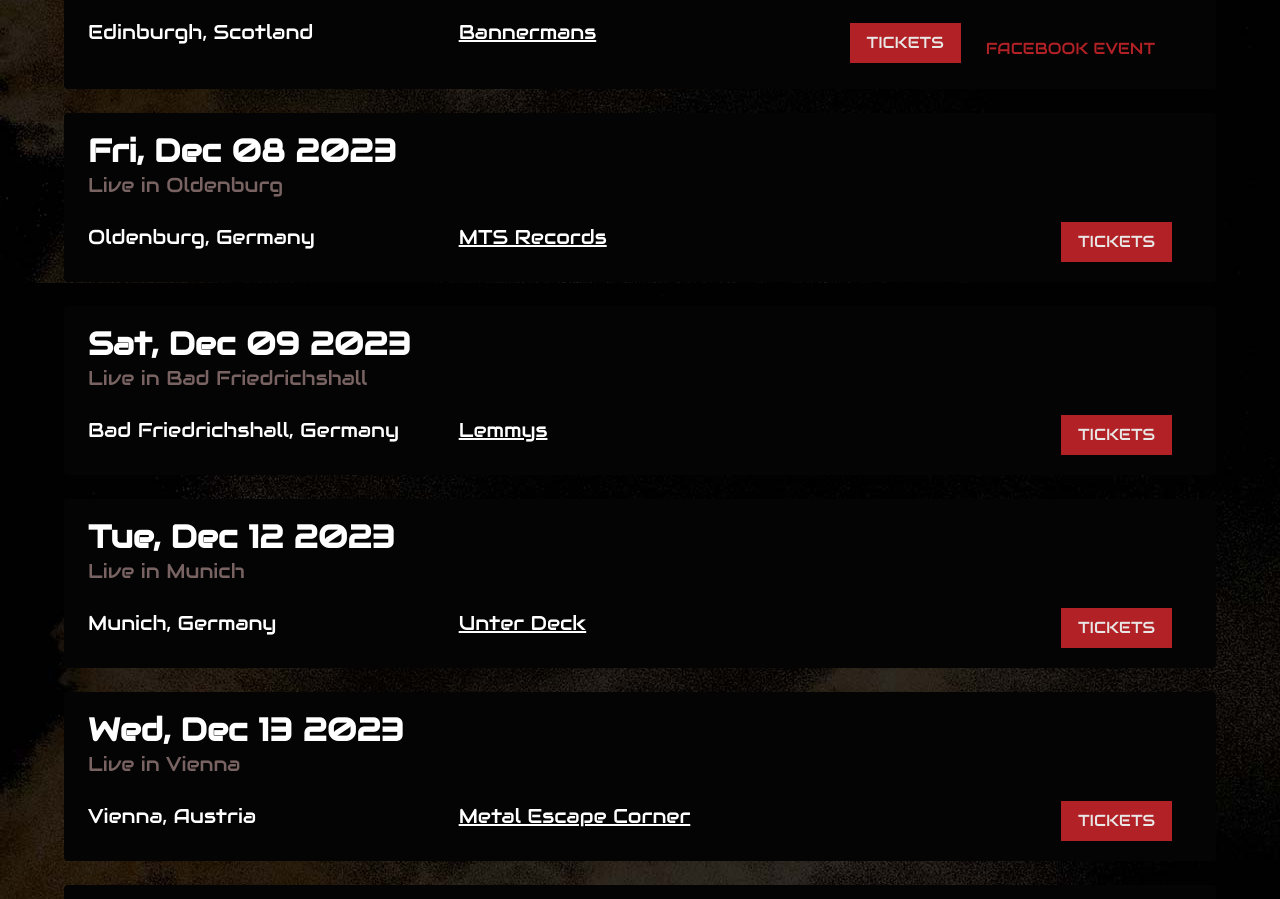
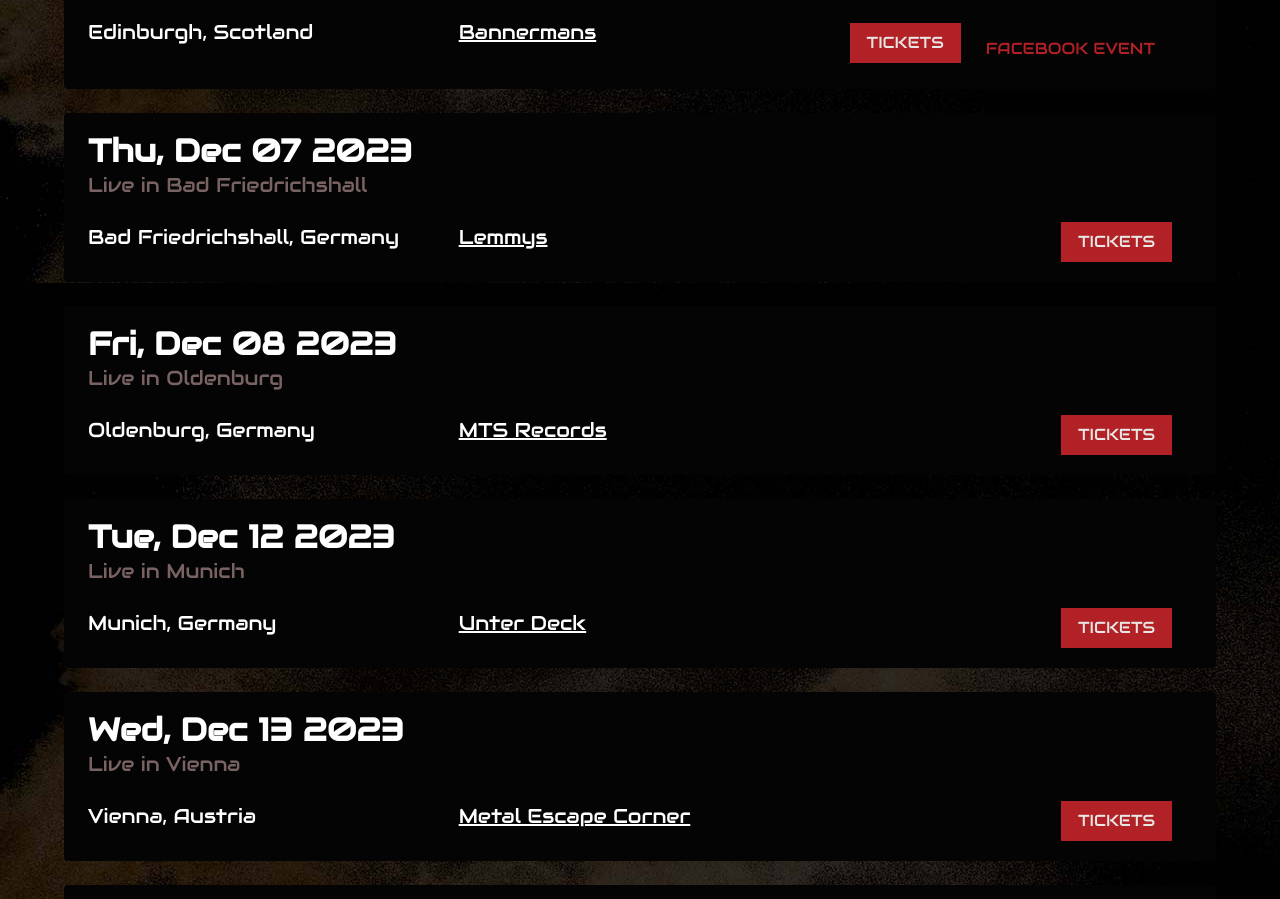
Before and after one commit to adamjarling/warrior-soul-official-gatsby, a Gatsby site: page /tour-dates in a window 1280 px wide. Shown: the part 3609-4508 px from the top of the page. Built offline with nearby package versions, Linux system fonts and the light colour scheme; Gatsby itself is replaced by a stand-in of ours; a web font is replaced by a local one.

Commit message:
Update Lemmys date

```diff
--- a/src/pages/tour-dates.js
+++ b/src/pages/tour-dates.js
@@ -232,6 +232,20 @@
     facebook: "https://www.facebook.com/events/949013286204589",
   },
   {
+    datetime: "2023-12-07T20:00:00",
+    description: "",
+    id: 7,
+    lineup: ["Warrior Soul"],
+    title: "Live in Bad Friedrichshall",
+    venue: {
+      city: "Bad Friedrichshall",
+      country: "Germany",
+      name: "Lemmys",
+    },
+    url: " https://www.eventim-light.com/de/a/5d02560698c4210001742bd3/e/64ea627850e5e819ac4ac3db",
+    facebook: "",
+  },
+  {
     datetime: "2023-12-08T20:00:00",
     description: "",
     id: 7,
@@ -243,20 +257,6 @@
       name: "MTS Records",
     },
     url: "https://www.facebook.com/mts.lpscds/events",
-    facebook: "",
-  },
-  {
-    datetime: "2023-12-09T20:00:00",
-    description: "",
-    id: 7,
-    lineup: ["Warrior Soul"],
-    title: "Live in Bad Friedrichshall",
-    venue: {
-      city: "Bad Friedrichshall",
-      country: "Germany",
-      name: "Lemmys",
-    },
-    url: "https://www.lemmy-s.de/",
     facebook: "",
   },
   {
```
